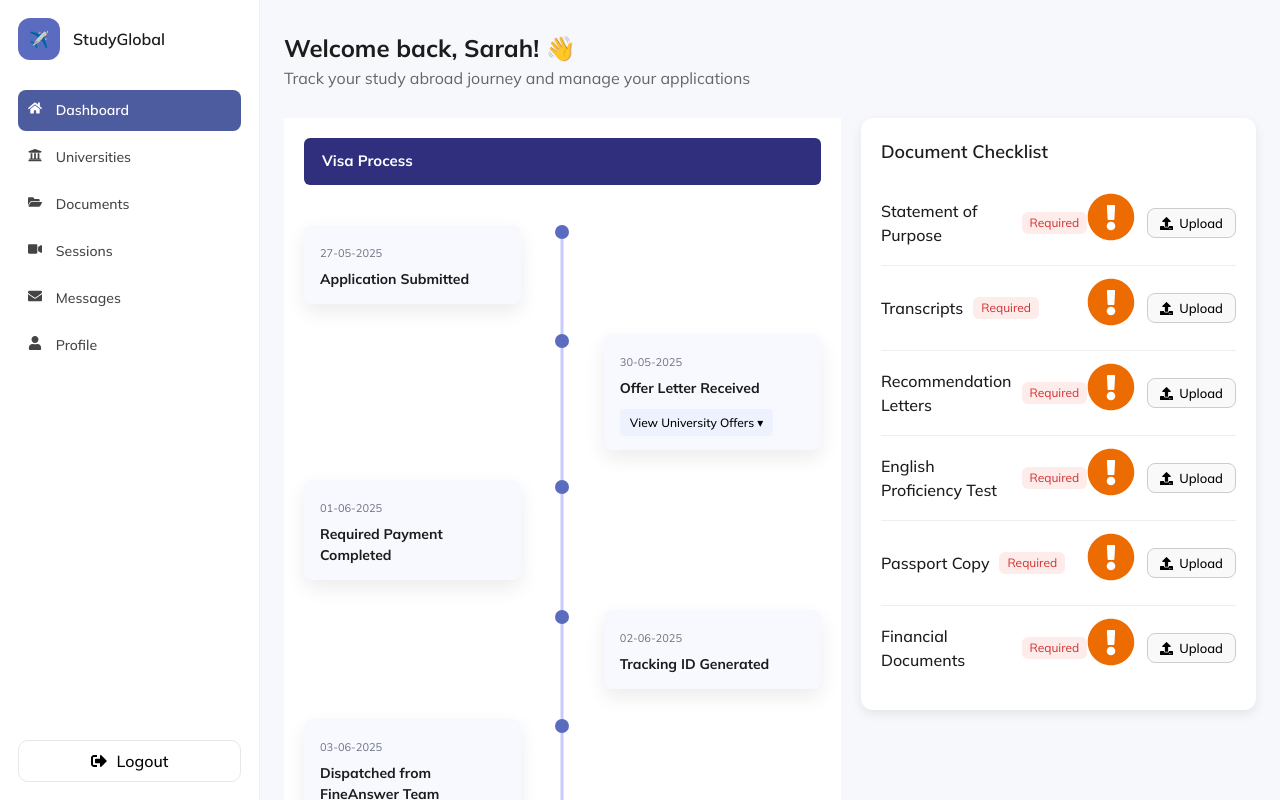
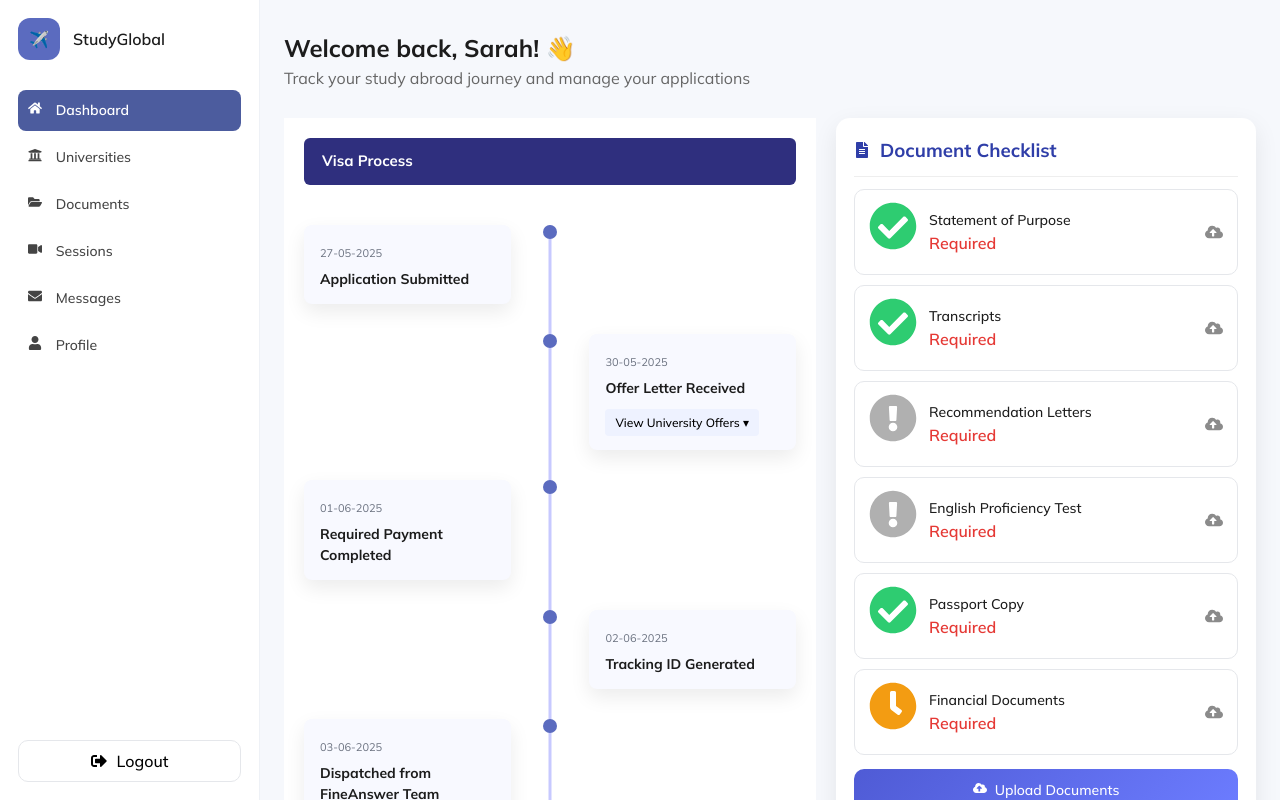
Before and after one commit to farheentrisha/FineAnswer, a React (Vite) app in the folder client/: page /dashboard in a window 1280 px wide. Built offline with nearby package versions, Linux system fonts and the light colour scheme; a web font is replaced by a local one.

Commit message:
session page added

```diff
--- a/client/src/App.jsx
+++ b/client/src/App.jsx
@@ -9,6 +9,7 @@ import DashboardLayout from "./pages/DashboardLayout";
 import DashboardHome from "./pages/DashboardHome";
 import Universities from "./pages/Universities";
 import DocumentChecklist from "./pages/DocumentChecklist";
+import Sessions from "./pages/Sessions";
 
 import "./App.css";
 
@@ -47,6 +48,7 @@ export default function App() {
     <Route index element={<DashboardHome />} />
     <Route path="universities" element={<Universities />} />
      <Route path="documentchecklist" element={<DocumentChecklist />} />
+     <Route path="sessions" element={<Sessions />} />
   </Route>
 </Routes>
     </Router>
--- a/client/src/components/Sidebar.jsx
+++ b/client/src/components/Sidebar.jsx
@@ -35,7 +35,7 @@ export default function Sidebar() {
           <FaFolderOpen /> <span>Documents</span>
         </NavLink>
 
-        <NavLink to="/sessions">
+        <NavLink to="/dashboard/sessions">
           <FaVideo /> <span>Sessions</span>
         </NavLink>
 
--- a/client/src/css/documentChecklist.css
+++ b/client/src/css/documentChecklist.css
@@ -1,76 +1,88 @@
-.document-card {
-  background: #ffffff;
-  padding: 20px;
-  border-radius: 12px;
-  box-shadow: 0 4px 12px rgba(0, 0, 0, 0.08);
+.doc-wrapper {
+  width: 420px;
+  background: #fff;
+  border-radius: 14px;
+  padding: 18px;
+  box-shadow: 0 8px 24px rgba(0, 0, 0, 0.08);
 }
 
-.document-card h3 {
-  margin-bottom: 16px;
-  font-size: 18px;
+.doc-header {
+  display: flex;
+  align-items: center;
+  gap: 10px;
   font-weight: 600;
+  color: #2f3ea8;
+  margin-bottom: 12px;
 }
 
-.document-row {
+.doc-list {
+  border-top: 1px solid #eee;
+  padding-top: 12px;
+}
+
+.doc-item {
   display: flex;
   justify-content: space-between;
   align-items: center;
-  padding: 12px 0;
-  border-bottom: 1px solid #eee;
+  padding: 12px 14px;
+  border: 1px solid #e5e7eb;
+  border-radius: 10px;
+  margin-bottom: 10px;
 }
 
-.document-row:last-child {
-  border-bottom: none;
-}
-
-.doc-info {
+.doc-left {
   display: flex;
-  gap: 10px;
+  gap: 12px;
   align-items: center;
 }
 
 .doc-name {
+  font-size: 14px;
   font-weight: 500;
 }
 
-.required-tag {
-  font-size: 12px;
-  color: #d32f2f;
-  background: #fdecea;
-  padding: 2px 8px;
-  border-radius: 6px;
-}
-
-.doc-actions {
-  display: flex;
-  align-items: center;
-  gap: 12px;
+.required {
+  font-size: px;
+  color: #e53935;
 }
 
 .icon {
-  font-size: 18px;
+  font-size: 12px;
 }
 
-.icon.success {
-  color: #2e7d32;
+.icon.done {
+  color: #2ecc71;
 }
 
-.icon.warning {
-  color: #ed6c02;
+.icon.pending {
+  color: #b0b0b0;
 }
 
-.upload-btn {
-  display: flex;
-  align-items: center;
-  gap: 6px;
-  padding: 6px 12px;
-  border: 1px solid #ccc;
-  background: #f9f9f9;
-  border-radius: 8px;
-  cursor: pointer;
-  font-size: 13px;
+.icon.progress {
+  color: #f39c12;
 }
 
-.upload-btn:hover {
-  background: #eee;
+.upload-icon {
+  font-size: 18px;
+  color: #8b8b8b;
+  cursor: pointer;
 }
+
+.upload-icon:hover {
+  color: #4f5bd5;
+}
+
+.upload-btn-main {
+  width: 100%;
+  margin-top: 14px;
+  padding: 12px;
+  border: none;
+  border-radius: 10px;
+  background: linear-gradient(135deg, #4f5bd5, #6c7cff);
+  color: white;
+  font-size: 14px;
+  display: flex;
+  justify-content: center;
+  gap: 8px;
+  cursor: pointer;
+}
--- a/client/src/pages/DocumentChecklist.jsx
+++ b/client/src/pages/DocumentChecklist.jsx
@@ -1,54 +1,54 @@
-import { useState } from "react";
-import { FaCheckCircle, FaExclamationCircle, FaUpload } from "react-icons/fa";
-import "../css/documentChecklist.css";
+import {
+  FaCheckCircle,
+  FaExclamationCircle,
+  FaClock,
+  FaCloudUploadAlt,
+  FaFileAlt,
+} from "react-icons/fa";
+import "../css/DocumentChecklist.css";
 
-const initialDocuments = [
-  { id: 1, name: "Statement of Purpose", required: true, uploaded: false },
-  { id: 2, name: "Transcripts", required: true, uploaded: false },
-  { id: 3, name: "Recommendation Letters", required: true, uploaded: false },
-  { id: 4, name: "English Proficiency Test", required: true, uploaded: false },
-  { id: 5, name: "Passport Copy", required: true, uploaded: false },
-  { id: 6, name: "Financial Documents", required: true, uploaded: false },
+const documents = [
+  { name: "Statement of Purpose", required: true, status: "done" },
+  { name: "Transcripts", required: true, status: "done" },
+  { name: "Recommendation Letters", required: true, status: "pending" },
+  { name: "English Proficiency Test", required: true, status: "pending" },
+  { name: "Passport Copy", required: true, status: "done" },
+  { name: "Financial Documents", required: true, status: "progress" },
 ];
 
+const StatusIcon = ({ status }) => {
+  if (status === "done") return <FaCheckCircle className="icon done" />;
+  if (status === "progress") return <FaClock className="icon progress" />;
+  return <FaExclamationCircle className="icon pending" />;
+};
+
 export default function DocumentChecklist() {
-  const [documents, setDocuments] = useState(initialDocuments);
+  return (
+    <div className="doc-wrapper">
+      <div className="doc-header">
+        <FaFileAlt />
+        <h3>Document Checklist</h3>
+      </div>
 
-  const handleUpload = (id) => {
-    setDocuments((prev) =>
-      prev.map((doc) =>
-        doc.id === id ? { ...doc, uploaded: true } : doc
-      )
-    );
-  };
+      <div className="doc-list">
+        {documents.map((doc, i) => (
+          <div className="doc-item" key={i}>
+            <div className="doc-left">
+              <StatusIcon status={doc.status} />
+              <div>
+                <p className="doc-name">{doc.name}</p>
+                {doc.required && <span className="required">Required</span>}
+              </div>
+            </div>
 
-  return (
-    <div className="document-card">
-      <h3>Document Checklist</h3>
+            <FaCloudUploadAlt className="upload-icon" />
+          </div>
+        ))}
+      </div>
 
-      {documents.map((doc) => (
-        <div key={doc.id} className="document-row">
-          <div className="doc-info">
-            <span className="doc-name">{doc.name}</span>
-            {doc.required && <span className="required-tag">Required</span>}
-          </div>
-
-          <div className="doc-actions">
-            {doc.uploaded ? (
-              <FaCheckCircle className="icon success" />
-            ) : (
-              <FaExclamationCircle className="icon warning" />
-            )}
-
-            <button
-              className="upload-btn"
-              onClick={() => handleUpload(doc.id)}
-            >
-              <FaUpload /> Upload
-            </button>
-          </div>
-        </div>
-      ))}
+      <button className="upload-btn-main">
+        <FaCloudUploadAlt /> Upload Documents
+      </button>
     </div>
   );
 }
--- /dev/null
+++ b/client/src/pages/Sessions.css
@@ -0,0 +1,134 @@
+.sessions-page {
+  padding: 20px;
+}
+
+.sessions-section {
+  background: #ffffff;
+  border-radius: 16px;
+  padding: 20px;
+  margin-bottom: 24px;
+  box-shadow: 0 6px 20px rgba(0, 0, 0, 0.06);
+}
+
+.section-title {
+  display: flex;
+  align-items: center;
+  gap: 10px;
+  font-size: 16px;
+  font-weight: 600;
+  color: #3f51b5;
+  margin-bottom: 16px;
+}
+
+/* -------- Recordings -------- */
+
+.recordings-grid {
+  display: grid;
+  grid-template-columns: repeat(auto-fit, minmax(260px, 1fr));
+  gap: 18px;
+}
+
+.recording-card {
+  background: #f9fafb;
+  border-radius: 12px;
+  overflow: hidden;
+  border: 1px solid #e5e7eb;
+}
+
+.thumbnail {
+  position: relative;
+  height: 140px;
+}
+
+.thumbnail img {
+  width: 100%;
+  height: 100%;
+  object-fit: cover;
+}
+
+.duration {
+  position: absolute;
+  top: 10px;
+  right: 10px;
+  background: #3f51b5;
+  color: white;
+  font-size: 12px;
+  padding: 4px 8px;
+  border-radius: 6px;
+}
+
+.recording-content {
+  padding: 14px;
+}
+
+.recording-content h4 {
+  font-size: 14px;
+  font-weight: 600;
+}
+
+.recording-content p {
+  font-size: 12px;
+  color: #555;
+  margin: 4px 0;
+}
+
+.recording-content .date {
+  font-size: 12px;
+  color: #777;
+}
+
+.watch-btn {
+  width: 100%;
+  margin-top: 10px;
+  padding: 8px;
+  background: white;
+  border: 1px solid #3f51b5;
+  color: #3f51b5;
+  border-radius: 8px;
+  font-size: 13px;
+  display: flex;
+  justify-content: center;
+  gap: 6px;
+  cursor: pointer;
+}
+
+/* -------- Slots -------- */
+
+.slots-grid {
+  display: grid;
+  grid-template-columns: repeat(auto-fit, minmax(200px, 1fr));
+  gap: 16px;
+}
+
+.slot-card {
+  border: 1px solid #e5e7eb;
+  border-radius: 12px;
+  padding: 14px;
+}
+
+.slot-date {
+  font-weight: 600;
+  font-size: 13px;
+}
+
+.slot-time {
+  font-size: 13px;
+  color: #555;
+  margin: 4px 0;
+}
+
+.slot-name {
+  font-size: 12px;
+  color: #777;
+}
+
+.book-btn {
+  margin-top: 10px;
+  width: 100%;
+  padding: 8px;
+  background: linear-gradient(135deg, #4f5bd5, #6c7cff);
+  color: white;
+  border: none;
+  border-radius: 8px;
+  cursor: pointer;
+}
--- /dev/null
+++ b/client/src/pages/Sessions.jsx
@@ -0,0 +1,105 @@
+import { FaPlay, FaCalendarAlt } from "react-icons/fa";
+import "./Sessions.css";
+
+const pastSessions = [
+  {
+    title: "SOP Writing Workshop",
+    speaker: "Dr. Sarah Miller",
+    date: "Nov 20, 2025",
+    duration: "45 min",
+    image:
+      "https://images.unsplash.com/photo-1522202176988-66273c2fd55f",
+  },
+  {
+    title: "University Selection Guide",
+    speaker: "Prof. John Davis",
+    date: "Nov 15, 2025",
+    duration: "60 min",
+    image:
+      "https://images.unsplash.com/photo-1521737604893-d14cc237f11d",
+  },
+  {
+    title: "Visa Process Overview",
+    speaker: "Ms. Emily Chen",
+    date: "Nov 10, 2025",
+    duration: "30 min",
+    image:
+      "https://images.unsplash.com/photo-1503428593586-e225b39bddfe",
+  },
+];
+
+const slots = [
+  {
+    date: "Jan 18, 2026",
+    time: "10:00 AM",
+    consultant: "Dr. Sarah Miller",
+  },
+  {
+    date: "Jan 18, 2026",
+    time: "2:00 PM",
+    consultant: "Prof. John Davis",
+  },
+  {
+    date: "Jan 19, 2026",
+    time: "11:00 AM",
+    consultant: "Ms. Emily Chen",
+  },
+  {
+    date: "Jan 19, 2026",
+    time: "3:00 PM",
+    consultant: "Dr. Sarah Miller",
+  },
+];
+
+export default function Sessions() {
+  return (
+    <div className="sessions-page">
+      {/* Past Sessions */}
+      <section className="sessions-section">
+        <h3 className="section-title">
+          <FaPlay /> Past Sessions & Recordings
+        </h3>
+
+        <div className="recordings-grid">
+          {pastSessions.map((s, i) => (
+            <div className="recording-card" key={i}>
+              <div className="thumbnail">
+                <img src={s.image} alt={s.title} />
+                <span className="duration">{s.duration}</span>
+              </div>
+
+              <div className="recording-content">
+                <h4>{s.title}</h4>
+                <p>with {s.speaker}</p>
+                <span className="date">{s.date}</span>
+
+                <button className="watch-btn">
+                  <FaPlay /> Watch Recording
+                </button>
+              </div>
+            </div>
+          ))}
+        </div>
+      </section>
+
+      {/* Available Slots */}
+      <section className="sessions-section">
+        <h3 className="section-title">
+          <FaCalendarAlt /> Available Time Slots
+        </h3>
+
+        <div className="slots-grid">
+          {slots.map((slot, i) => (
+            <div className="slot-card" key={i}>
+              <p className="slot-date">{slot.date}</p>
+              <p className="slot-time">{slot.time}</p>
+              <p className="slot-name">{slot.consultant}</p>
+
+              <button className="book-btn">Book</button>
+            </div>
+          ))}
+        </div>
+      </section>
+    </div>
+  );
+}
```
